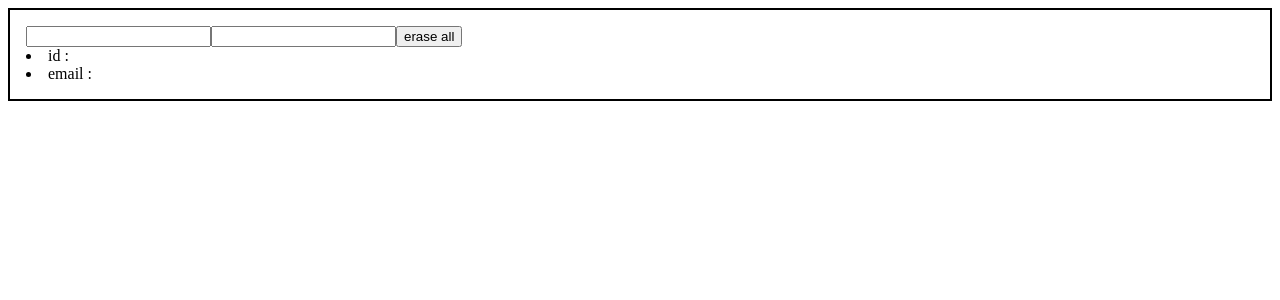
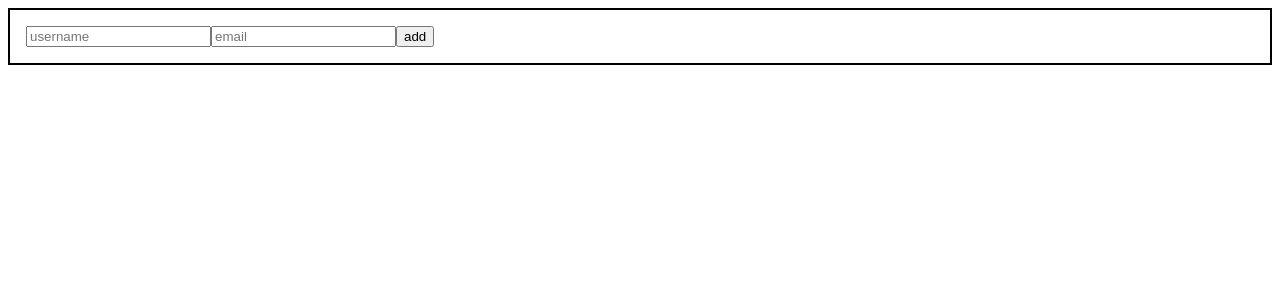
Before and after one commit to holymollyhao/ReactLearn2, a React (Create React App) app: page / in a window 1280 px wide. Shown: the top 300 px of the page. Built offline with nearby package versions, Linux system fonts and the light colour scheme.

Commit message:
remove array

```diff
--- a/src/App.js
+++ b/src/App.js
@@ -1,31 +1,56 @@
-import React from "react";
-// import Hello from "./Hello";
+import React, { useState, useRef } from "react";
 import Wrapper from "./Wrapper";
-// import Counter from "./Counter";
-import InputSample from "./Input";
-import InputSampleMulti from "./MultiInputs";
+import Userinput from "./Userinput";
+import Userslist from "./Userslist";
 
 import "./App.css";
 
 function App() {
-  const name = "react";
+  const [inputs, setInputs] = useState({
+    id: "",
+    username: "",
+    email: ""
+  });
+  const [usersList, setUserslist] = useState([]);
 
-  const style = {
-    //LIKE vue, styles are camelcasaed.
-    backgroundColor: "black",
-    color: "aqua",
-    fontSize: 24,
-    padding: "1rem" //when using a different dimension than pixel, "" required
-  };
+  const { username, email } = inputs;
+  const nextid = useRef(0);
 
-  const userList = [];
-  function addUser(id, email) {
-    userList = [...userList, { id: id, email: email }];
+  function addUser() {
+    const user = {
+      id: nextid.current,
+      username: username,
+      email: email
+    };
+    setUserslist([...usersList, user]);
+    nextid.current = nextid.current + 1;
+    setInputs({
+      username: "",
+      email: ""
+    });
+  }
+
+  function removeUser() {
+    setUserslist(usersList.filter((user) => user.username !== username));
+  }
+
+  function onChange(e) {
+    const { name, value } = e.target;
+    setInputs({
+      ...inputs,
+      [name]: value
+    });
   }
 
   return (
     <Wrapper>
-      <InputSampleMulti />
+      <Userinput
+        username={username}
+        email={email}
+        addUser={addUser}
+        onChange={onChange}
+      />
+      <Userslist users={usersList} removeUser={removeUser} />
     </Wrapper>
   );
 }
--- a/src/MultiInputs.js
+++ b/src/MultiInputs.js
@@ -1,21 +1,14 @@
 import React, { useState } from "react";
+import addUser from "./App";
 
-function InputSampleMulti() {
+function InputSampleMulti(addUser) {
   const [inputs, setInputs] = useState({
     name: "",
-    pass: ""
+    email: ""
   });
 
-  const onChange = (e) => {
-    const { value, name } = e.target;
-    setInputs({
-      // this fucntion changes "inputs" itself
-      ...inputs,
-      [name]: value
-    });
-  };
-
-  const onReset = () => {
+  const onAdd = (name, email, addUser) => {
+    addUser(name, email);
     setInputs({
       name: "",
       pass: ""
@@ -24,9 +17,9 @@ function InputSampleMulti() {
 
   return (
     <div>
-      <input name="id" onChange={onChange} value={inputs.name} />
-      <input name="email" onChange={onChange} value={inputs.pass} />
-      <button onClick={onReset}>erase all </button>
+      <input name="id" value={inputs.name} />
+      <input name="email" value={inputs.email} />
+      <button onClick={onAdd(inputs.name, inputs.email)}>Add user </button>
       <div>
         <li> id : {inputs.name}</li>
         <li> email : {inputs.pass}</li>
--- /dev/null
+++ b/src/Userinput.js
@@ -0,0 +1,23 @@
+import React from "react";
+
+function Userinput({ username, email, addUser, onChange }) {
+  return (
+    <div>
+      <input
+        name="username"
+        placeholder="username"
+        value={username}
+        onChange={onChange}
+      />
+      <input
+        name="email"
+        placeholder="email"
+        value={email}
+        onChange={onChange}
+      />
+      <button onClick={addUser}>add</button>
+    </div>
+  );
+}
+
+export default Userinput;
--- /dev/null
+++ b/src/Userslist.js
@@ -0,0 +1,24 @@
+import React from "react";
+
+function User({ user }) {
+  return (
+    <div>
+      <b>{user.username}</b> <span>({user.email})</span>
+    </div>
+  );
+}
+
+function Userslist({ users, removeUser }) {
+  return (
+    <div>
+      {users.map((user) => (
+        <div>
+          <User user={user} key={user.id} />
+          <button onClick={removeUser}>remove</button>
+        </div>
+      ))}
+    </div>
+  );
+}
+
+export default Userslist;
```
